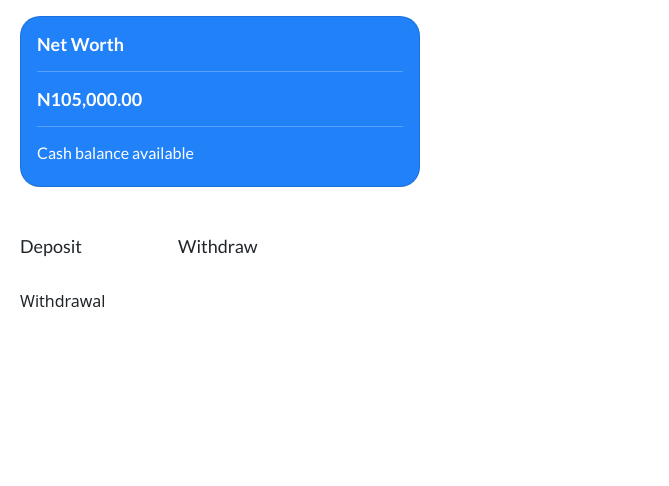
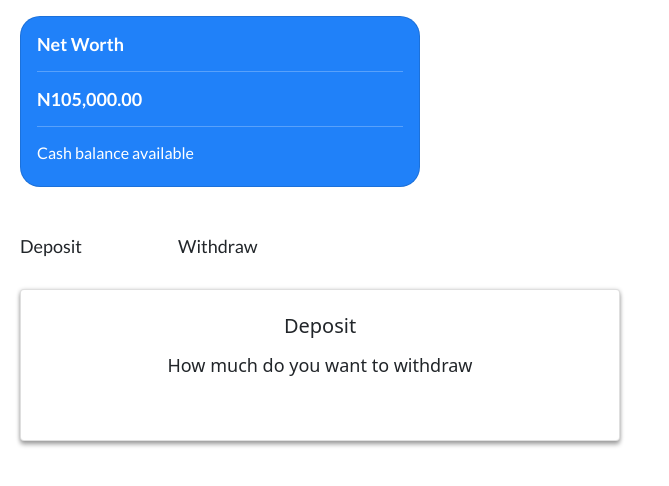
Before and after one commit to Dreezy305/HuntersWall, a Next.js app: page /wallet in a window 1280 px wide. Both pictures are taken after a click on the element "Withdraw". Shown: the top 486 px of the page, without its empty margins (0-669 px from the left). Built offline with nearby package versions, Linux system fonts and the light colour scheme; no server answers.

Commit message:
withdrawal

```diff
--- a/components/withdrawal.js
+++ b/components/withdrawal.js
@@ -1,7 +1,17 @@
 import React from "react";
 
 function Withdrawal() {
-  return <div>Withdrawal</div>;
+  return (
+    <div>
+      <div className="card deposit_card my-4">
+        <div className="card-body text-center">
+          <h5 className="mt-2 mb-3">Deposit</h5>
+
+          <h6 className="mt-3 mb-5">How much do you want to withdraw</h6>
+        </div>
+      </div>
+    </div>
+  );
 }
 
 export default Withdrawal;
```
